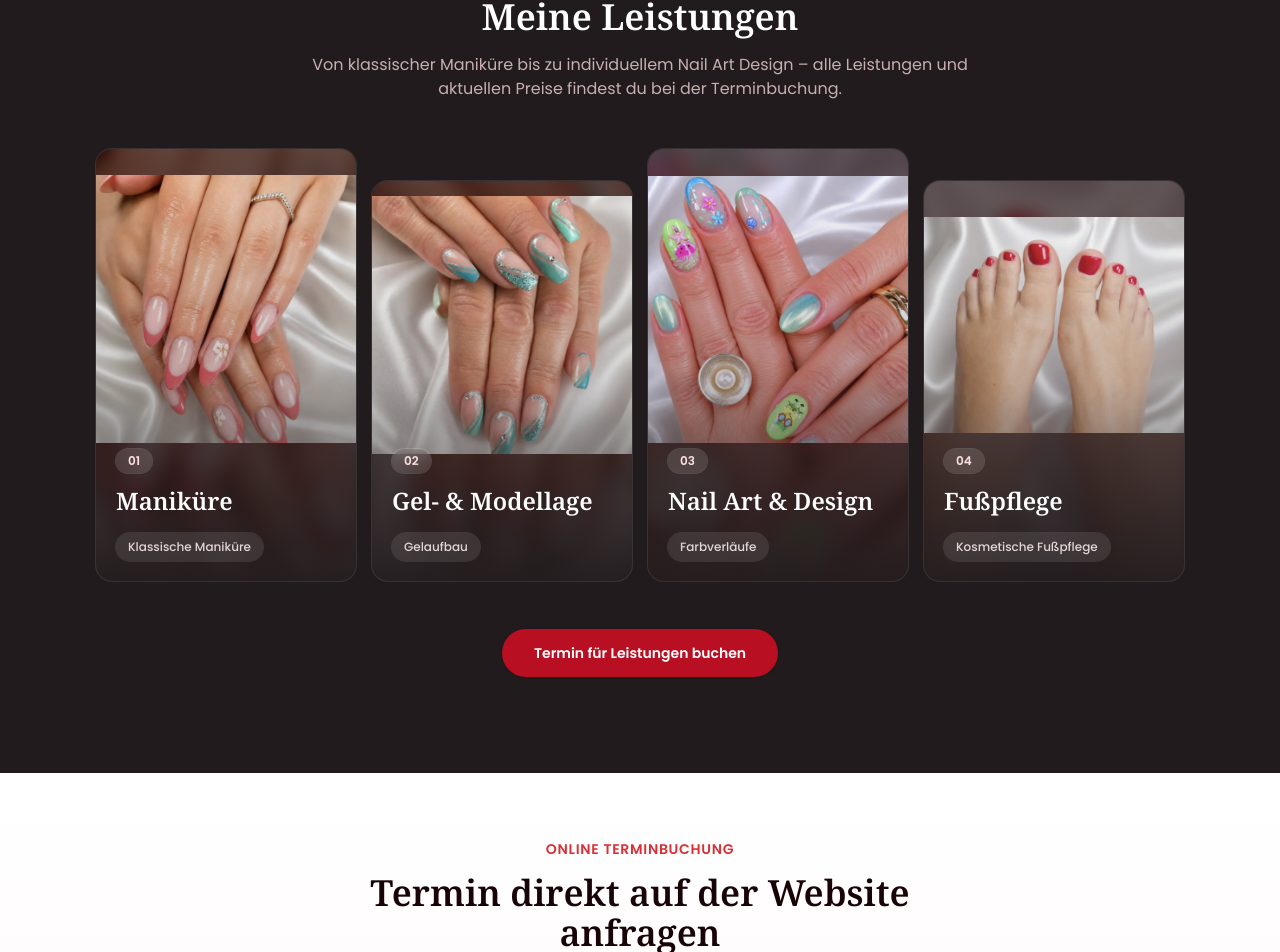
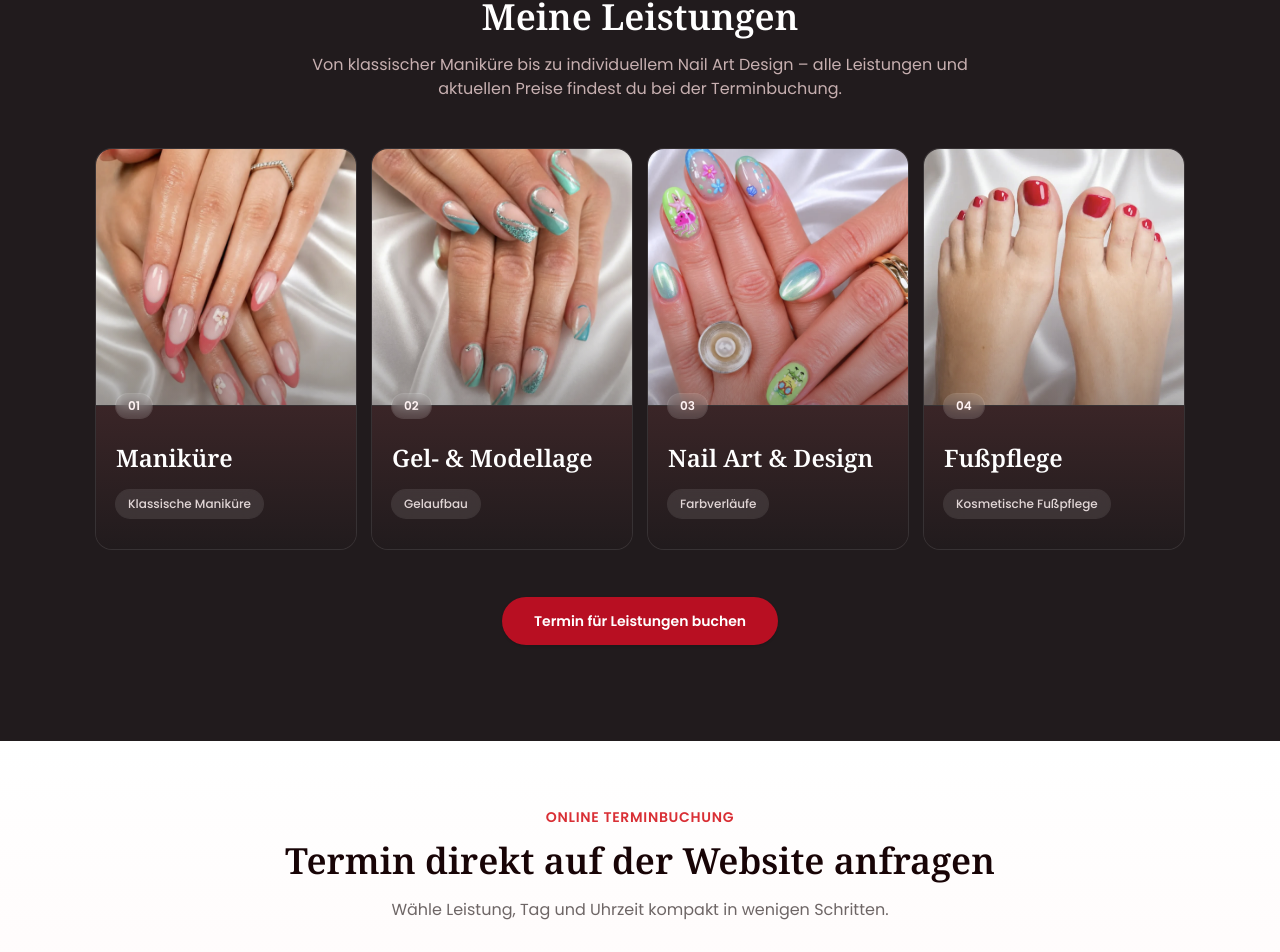
Before and after one commit to parmis2005/nagelstudio-sinja-test, a Next.js app: page / in a window 1280 px wide. Shown: the part 1279-2231 px from the top of the page. Built offline with nearby package versions, Linux system fonts and the light colour scheme.

Commit message:
Align service card layout

```diff
--- a/src/components/Booking.tsx
+++ b/src/components/Booking.tsx
@@ -148,11 +148,11 @@ export default function Booking() {
       className="bg-gradient-to-b from-white via-rose-50/30 to-white py-14 sm:py-16"
     >
       <div className="mx-auto max-w-6xl px-5 lg:px-8">
-        <div className="mx-auto max-w-2xl text-center">
+        <div className="mx-auto max-w-4xl text-center">
           <span className="text-sm font-semibold uppercase tracking-wider text-rose-500">
             Online Terminbuchung
           </span>
-          <h2 className="mt-3 font-serif-display text-3xl font-semibold text-rose-950 sm:text-4xl">
+          <h2 className="mt-3 font-serif-display text-3xl font-semibold text-rose-950 sm:text-4xl lg:whitespace-nowrap">
             Termin direkt auf der Website anfragen
           </h2>
           <p className="mt-4 text-sm leading-relaxed text-foreground/65 sm:text-base">
--- a/src/components/Services.tsx
+++ b/src/components/Services.tsx
@@ -24,31 +24,21 @@ export default function Services() {
             <a
               key={service.title}
               href={business.bookingUrl}
-              className={`group relative block min-h-[25rem] overflow-hidden rounded-2xl bg-rose-950 ring-1 ring-white/10 transition-all duration-300 hover:-translate-y-2 hover:scale-[1.02] hover:shadow-2xl hover:shadow-black/35 focus-visible:-translate-y-2 focus-visible:scale-[1.02] focus-visible:outline-none focus-visible:ring-2 focus-visible:ring-rose-300 active:-translate-y-1 active:scale-[1.01] ${
-                index % 2 ? "lg:mt-8" : ""
-              }`}
+              className="group flex h-[25rem] flex-col overflow-hidden rounded-2xl bg-[#2a2022] ring-1 ring-white/10 transition-[box-shadow,ring-color] duration-300 hover:shadow-2xl hover:shadow-red-950/35 hover:ring-red-500/45 focus-visible:outline-none focus-visible:ring-2 focus-visible:ring-red-300"
               aria-label={`${service.title} Termin buchen`}
             >
-              <Image
-                src={service.image}
-                alt=""
-                fill
-                sizes="(max-width: 768px) 100vw, 25vw"
-                className="scale-110 object-cover opacity-35 blur-sm transition-transform duration-700 group-hover:scale-125 group-focus-visible:scale-125"
-                aria-hidden="true"
-              />
-              <div className="absolute inset-x-0 top-0 bottom-28 overflow-hidden">
+              <div className="relative h-64 shrink-0 overflow-hidden bg-[#211b1d]">
                 <Image
                   src={service.image}
                   alt={service.title}
                   fill
                   sizes="(max-width: 768px) 100vw, 25vw"
-                  className="object-contain transition-transform duration-700 group-hover:scale-[1.03] group-focus-visible:scale-[1.03]"
+                  className="object-cover transition-[filter] duration-500 group-hover:brightness-110 group-hover:saturate-110 group-focus-visible:brightness-110 group-focus-visible:saturate-110"
                 />
+                <div className="absolute inset-0 bg-gradient-to-t from-[#211b1d]/35 via-transparent to-transparent" />
               </div>
-              <div className="absolute inset-0 bg-gradient-to-t from-[#211b1d]/92 via-[#211b1d]/20 to-transparent" />
-              <div className="absolute inset-x-0 bottom-0 p-5">
-                <span className="mb-3 inline-flex rounded-full bg-white/12 px-3 py-1 text-xs font-semibold text-rose-100 ring-1 ring-white/15 backdrop-blur-sm">
+              <div className="relative flex flex-1 flex-col border-t border-white/10 bg-gradient-to-b from-[#3a2527] to-[#211b1d] p-5">
+                <span className="-mt-8 mb-6 inline-flex w-fit rounded-full bg-white/14 px-3 py-1 text-xs font-semibold text-rose-50 ring-1 ring-white/15 backdrop-blur-sm">
                   {String(index + 1).padStart(2, "0")}
                 </span>
                 <h3 className="font-serif-display text-2xl font-semibold text-white">
@@ -64,6 +54,7 @@ export default function Services() {
                     </li>
                   ))}
                 </ul>
+                <div className="mt-auto h-px origin-left scale-x-0 bg-gradient-to-r from-red-500 via-red-300 to-transparent transition-transform duration-500 group-hover:scale-x-100 group-focus-visible:scale-x-100" />
               </div>
             </a>
           ))}
```
